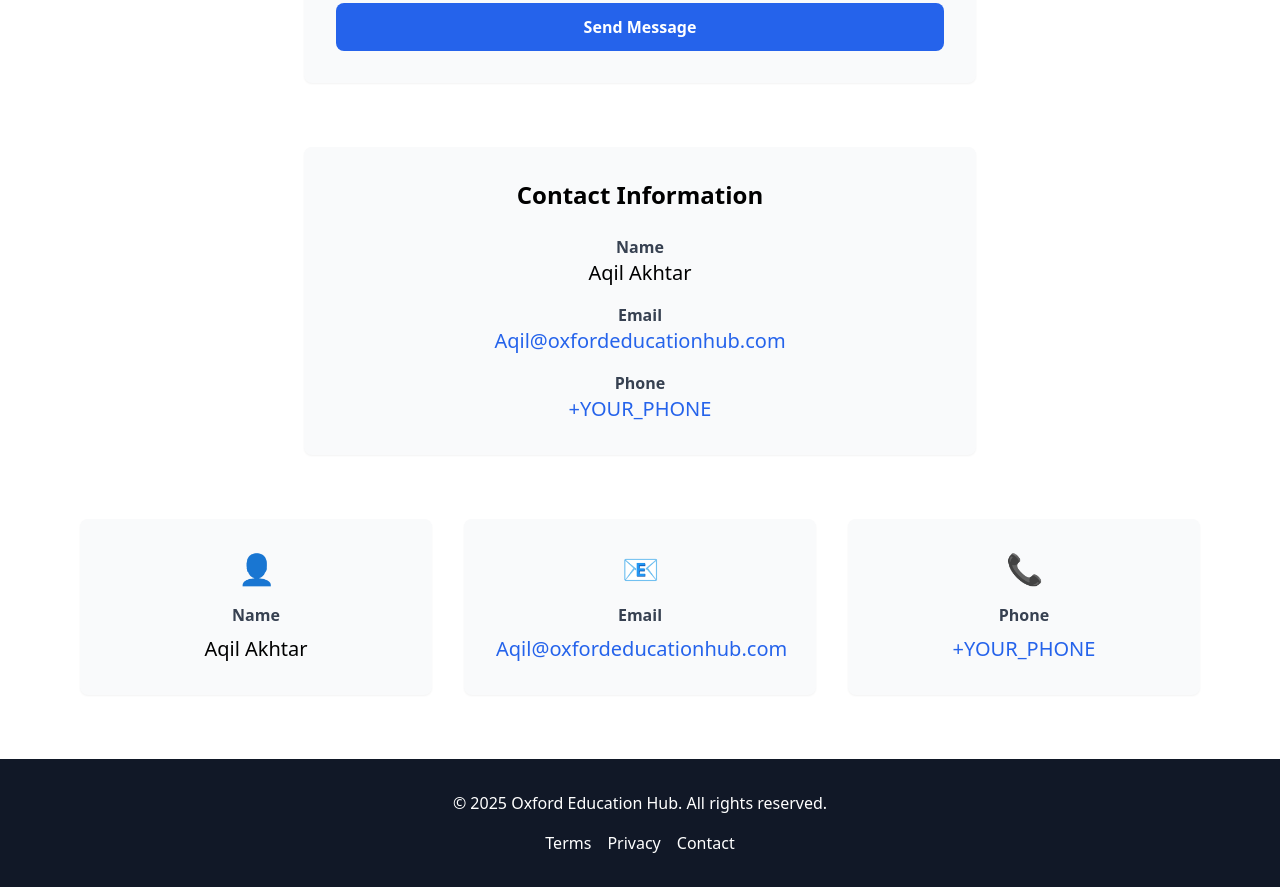
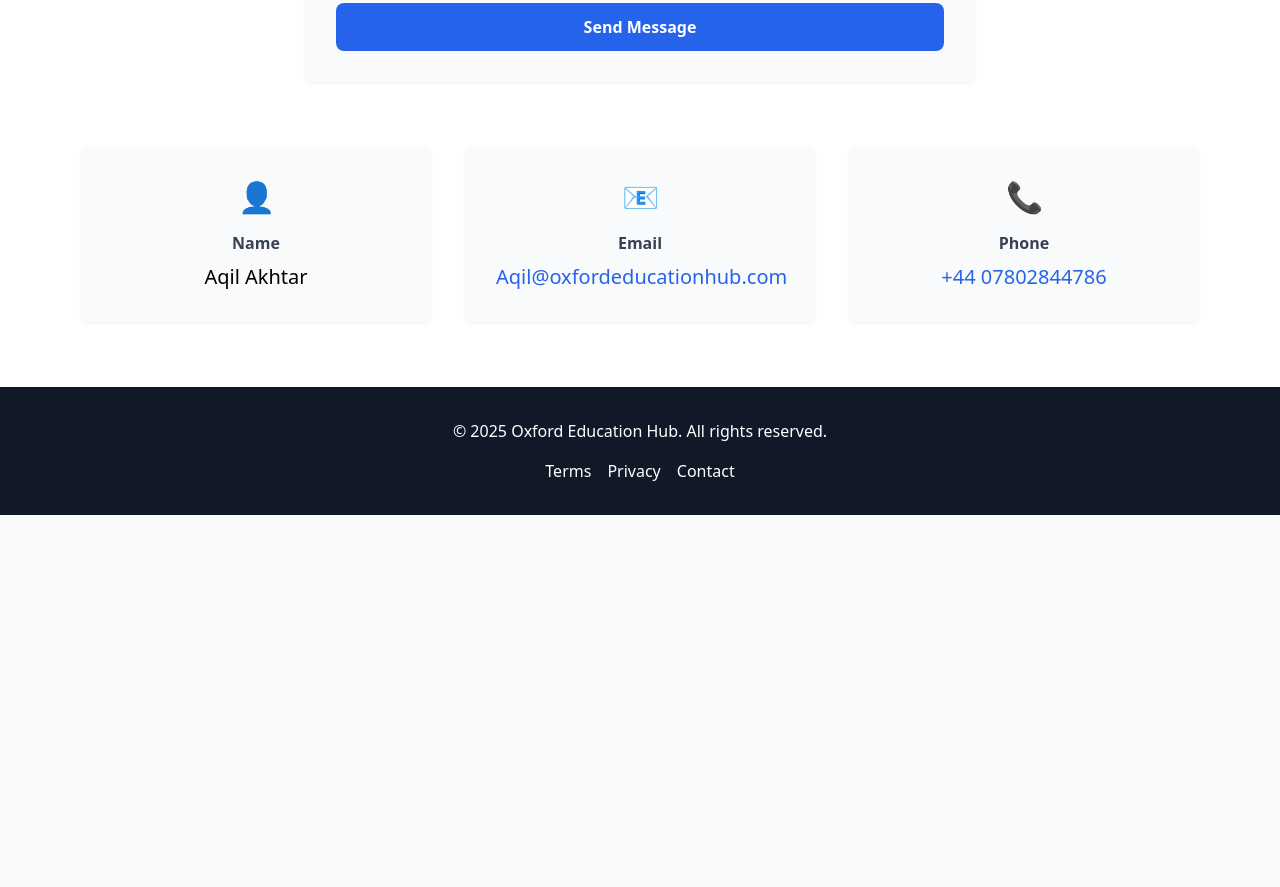
Before and after one commit to Hamid271/ironman, a plain HTML site: page index.html in a window 1280 px wide. Shown: the part 3915-4802 px from the top of the page. After the commit the page ends 4430 px from the top, so only its background shows below. Drawn offline with nearby package versions, Linux system fonts and the light colour scheme.

Commit message:
Renamed main file to index.html

```diff
--- a/index.html
+++ b/index.html
@@ -43,7 +43,7 @@
 </head>
 <body class="bg-gray-50">
     <!-- WhatsApp Button -->
-    <a href="https://wa.me/447459149240" target="_blank" class="whatsapp-button" aria-label="Chat on WhatsApp">
+    <a href="https://wa.me/447802844786" target="_blank" class="whatsapp-button" aria-label="Chat on WhatsApp">
         <svg width="30" height="30" viewBox="0 0 30 30" fill="none" xmlns="http://www.w3.org/2000/svg">
             <path d="M25.5 14.25C25.5 20.4632 20.4632 25.5 14.25 25.5C12.0893 25.5 10.0725 24.8723 8.35289 23.7782L4.5 25.5L6.22179 21.6471C5.12775 19.9275 4.5 17.9107 4.5 15.75C4.5 9.53679 9.53679 4.5 15.75 4.5C21.9632 4.5 25.5 9.53679 25.5 15.75Z" stroke="white" stroke-width="2" stroke-linecap="round" stroke-linejoin="round"/>
             <path d="M19.5 18C19.5 18 17.625 16.5 16.5 16.5C15.375 16.5 13.5 18 13.5 18" stroke="white" stroke-width="2" stroke-linecap="round" stroke-linejoin="round"/>
@@ -341,28 +341,6 @@
                 </div>
             </div>
 
-            <!-- Simple Contact Info -->
-            <div class="mt-16 max-w-2xl mx-auto text-center bg-gray-50 p-8 rounded-lg shadow-sm">
-                <h3 class="text-2xl font-bold mb-6">Contact Information</h3>
-                <div class="space-y-4">
-                    <div>
-                        <p class="text-gray-700 font-semibold">Name</p>
-                        <p class="text-xl">Aqil Akhtar</p>
-                    </div>
-                    <div>
-                        <p class="text-gray-700 font-semibold">Email</p>
-                        <a href="mailto:Aqil@oxfordeducationhub.com" class="text-xl text-blue-600 hover:text-blue-800">
-                            Aqil@oxfordeducationhub.com
-                        </a>
-                    </div>
-                    <div>
-                        <p class="text-gray-700 font-semibold">Phone</p>
-                        <a href="tel:+YOUR_PHONE" class="text-xl text-blue-600 hover:text-blue-800">
-                            +YOUR_PHONE
-                        </a>
-                    </div>
-                </div>
-            </div>
 
             <!-- Three Box Contact Layout -->
             <div class="mt-16 max-w-6xl mx-auto">
@@ -387,8 +365,8 @@
                     <div class="bg-gray-50 p-8 rounded-lg shadow-sm text-center hover:shadow-md transition-shadow">
                         <div class="text-3xl text-blue-600 mb-4">📞</div>
                         <h4 class="text-gray-700 font-semibold mb-2">Phone</h4>
-                        <a href="tel:+YOUR_PHONE" class="text-xl text-blue-600 hover:text-blue-800">
-                            +YOUR_PHONE
+                        <a href="tel:+44 07802844786" class="text-xl text-blue-600 hover:text-blue-800">
+                            +44 07802844786
                         </a>
                     </div>
                 </div>
```
